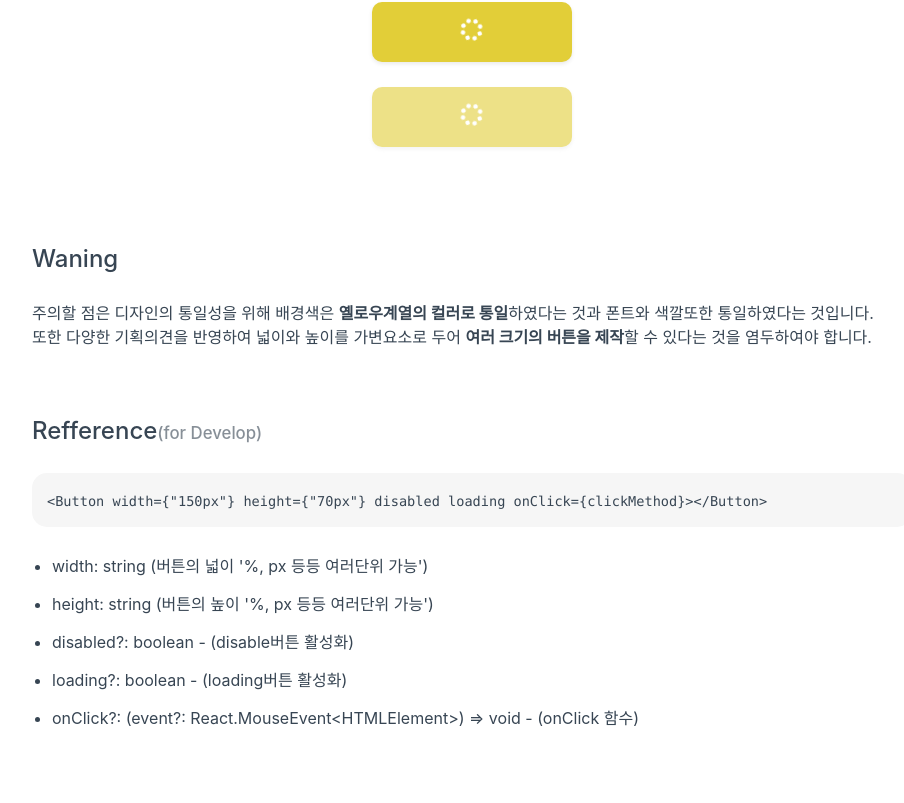
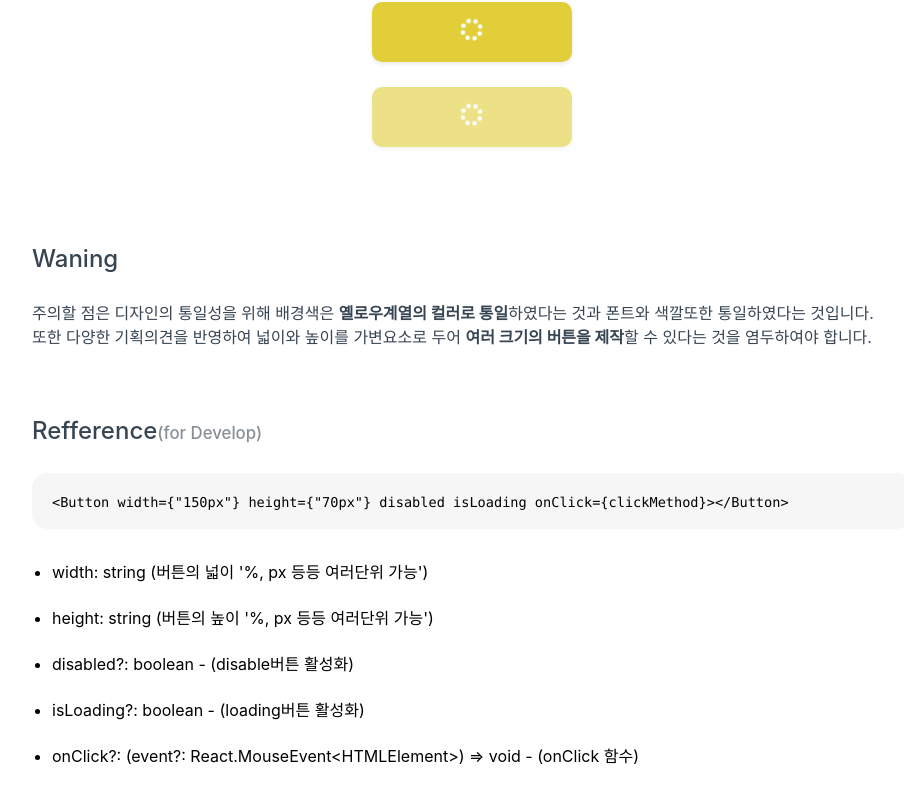
Before and after one commit to susirecipe/susirecipe-design-system, a React (Create React App) app: page /susirecipe-design-system/atoms/button in a window 1280 px wide. Shown: the part 1232-2035 px from the top of the page, without its empty margins (318-1222 px from the left). Built offline with nearby package versions, Linux system fonts and the light colour scheme.

Commit message:
fix: styled component warning 제거

```diff
--- a/src/components/another/Intro/ButtonIntro.tsx
+++ b/src/components/another/Intro/ButtonIntro.tsx
@@ -60,27 +60,11 @@ const ButtonIntro: React.FC = () => {
       <ControlBox>
         <div>
           넓이:{' '}
-          <input
-            type="range"
-            name="width"
-            value={inputs.width}
-            min="100"
-            max="500"
-            step="10"
-            onChange={handleInput}
-          />
+          <input type="range" name="width" value={inputs.width} min="100" max="500" step="10" onChange={handleInput} />
         </div>
         <div>
           높이:{' '}
-          <input
-            type="range"
-            name="height"
-            value={inputs.height}
-            min="50"
-            max="150"
-            step="5"
-            onChange={handleInput}
-          />
+          <input type="range" name="height" value={inputs.height} min="50" max="150" step="5" onChange={handleInput} />
         </div>
         <div>
           내용:{' '}
@@ -132,11 +116,11 @@ const ButtonIntro: React.FC = () => {
           막힌 버튼
         </Button>
         <MarginBox margin={25} />
-        <Button width="200px" height="60px" loading>
+        <Button width="200px" height="60px" isLoading>
           로딩 버튼
         </Button>
         <MarginBox margin={25} />
-        <Button width="200px" height="60px" disabled loading>
+        <Button width="200px" height="60px" disabled isLoading>
           막힌 로딩 버튼
         </Button>
       </ComponentWrapper>
@@ -154,10 +138,9 @@ const ButtonIntro: React.FC = () => {
       <IntroSmallHeader>
         Refference<small>(for Develop)</small>
       </IntroSmallHeader>
-      <IntroParagraph>
       <CodeBox>
         <code>
-            &lt;Button width=&#123;"150px"&#125; height=&#123;"70px"&#125; disabled loading
+          &lt;Button width=&#123;"150px"&#125; height=&#123;"70px"&#125; disabled isLoading
           onClick=&#123;clickMethod&#125;&gt;&lt;/Button&gt;
         </code>
       </CodeBox>
@@ -165,10 +148,9 @@ const ButtonIntro: React.FC = () => {
         <li>width: string (버튼의 넓이 '%, px 등등 여러단위 가능')</li>
         <li>height: string (버튼의 높이 '%, px 등등 여러단위 가능')</li>
         <li>disabled?: boolean - (disable버튼 활성화)</li>
-          <li>loading?: boolean - (loading버튼 활성화)</li>
+        <li>isLoading?: boolean - (loading버튼 활성화)</li>
         <li>onClick?: (event?: React.MouseEvent&lt;HTMLElement&gt;) =&gt; void - (onClick 함수)</li>
       </ListBox>
-      </IntroParagraph>
     </IntroContainer>
   );
 };
--- a/src/components/another/Intro/InputIntro.tsx
+++ b/src/components/another/Intro/InputIntro.tsx
@@ -147,7 +147,6 @@ const InputIntro: React.FC = () => {
       <IntroSmallHeader>
         Refference<small>(for Develop)</small>
       </IntroSmallHeader>
-      <IntroParagraph>
       <CodeBox>
         <code>
           &lt;TextInput <br />
@@ -176,7 +175,6 @@ const InputIntro: React.FC = () => {
         <li>black?: boolean (검정테마 인풋 사용)</li>
         <li>onChange: (event: React.ChangeEvent&lt;HTMLInputElement&gt;) =&gt; void (onChange 함수)</li>
       </ListBox>
-      </IntroParagraph>
     </IntroContainer>
   );
 };
--- a/src/components/another/Intro/global-intro.styled.ts
+++ b/src/components/another/Intro/global-intro.styled.ts
@@ -96,7 +96,7 @@ export const MarginBox = styled.div<{ margin: number }>`
 
 export const CodeBox = styled.div`
   margin: 20px 0;
-  padding: 15px;
+  padding: 20px;
   border-radius: 15px;
   background-color: #f6f6f6;
 `;
@@ -108,7 +108,7 @@ export const ListBox = styled.ul`
   list-style-type: disc;
 
   li {
-    padding: 7px 0;
+    padding: 15px 0;
   }
 `;
 
--- a/src/components/atoms/Button/Button.styled.ts
+++ b/src/components/atoms/Button/Button.styled.ts
@@ -1,6 +1,6 @@
 import styled, { css } from 'styled-components';
 
-export const StyledButton = styled.button<{ width: string; height: string; disabled?: boolean; loading?: boolean }>`
+export const StyledButton = styled.button<{ width: string; height: string; disabled?: boolean; isLoading?: boolean }>`
   width: ${props => props.width};
   height: ${props => props.height};
   border: none;
@@ -20,7 +20,7 @@ export const StyledButton = styled.button<{ width: string; height: string; disab
     `}
 
   ${props =>
-    props.loading &&
+    props.isLoading &&
     css`
       cursor: not-allowed;
     `}
--- a/src/components/atoms/Button/Button.tsx
+++ b/src/components/atoms/Button/Button.tsx
@@ -6,16 +6,13 @@ interface props {
   width: string;
   height: string;
   disabled?: boolean;
-  loading?: boolean;
+  isLoading?: boolean;
   onClick?: (event?: React.MouseEvent<HTMLElement>) => void;
 }
 
-const Button: React.FC<props> = ({ children, width, height, disabled, loading, onClick }) => {
-  return (
-    <StyledButton width={width} height={height} disabled={disabled} loading={loading} onClick={onClick}>
-      {loading ? <BiLoaderCircle /> : children}
-    </StyledButton>
-  );
+const Button: React.FC<props> = props => {
+  const { isLoading, children } = props;
+  return <StyledButton {...props}>{isLoading ? <BiLoaderCircle /> : children}</StyledButton>;
 };
 
 export default Button;
```
Lines whose indentation alone changed are shown as unchanged.
